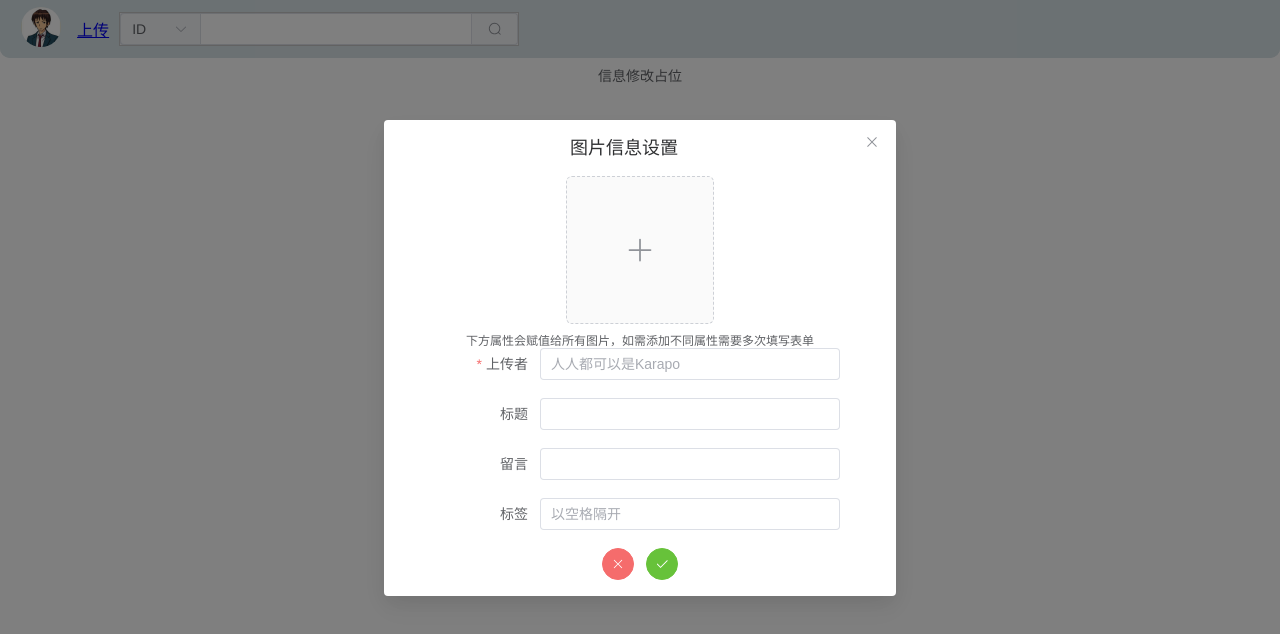
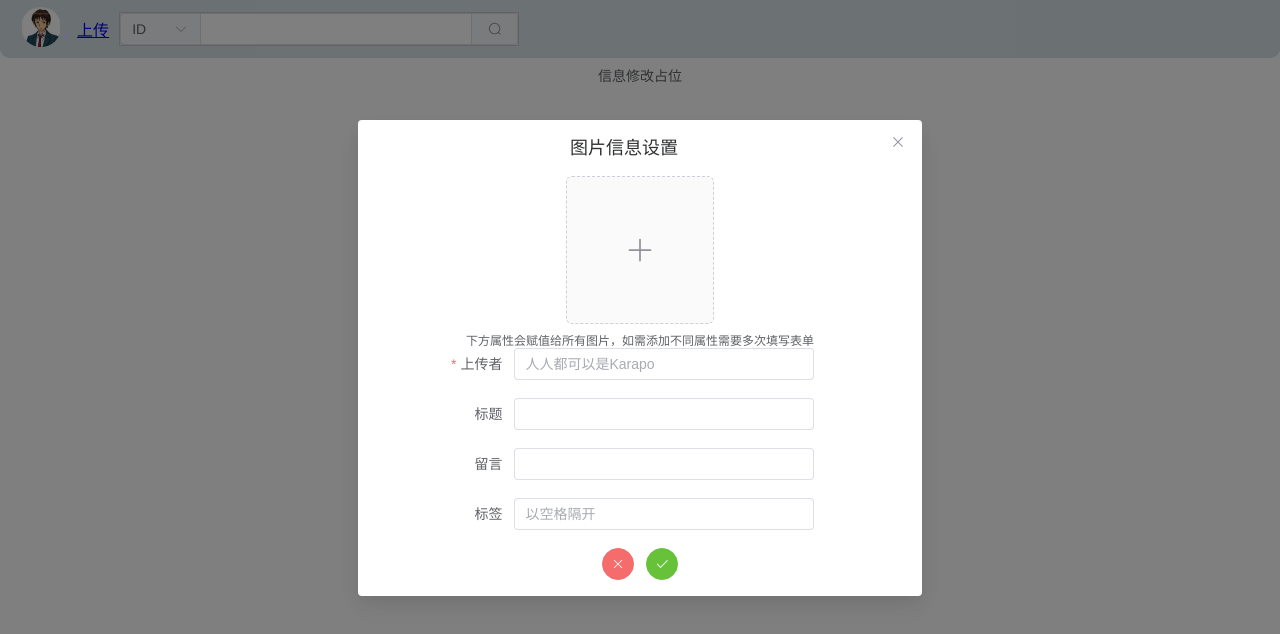
Before and after one commit to j21b3/KarapoStorehouse, a Vue app in the folder web/KKS_Project/: page /uploadpic in a window 1280 px wide. Both pictures are taken after a click on the button "信息修改占位". Shown: the top 634 px of the page. Built offline with nearby package versions, Linux system fonts and the light colour scheme.

Commit message:
upload组件排版

```diff
--- a/web/KKS_Project/src/components/upPicComp.vue
+++ b/web/KKS_Project/src/components/upPicComp.vue
@@ -37,8 +37,7 @@
 		:close-on-click-modal="false"
 		v-model="dialogFormVisible"
 		title="图片信息设置"
-		width="40%">
-		<el-form :model="form" label-width="140px">
+		width="44%">
 		<el-upload
 			v-model:file-list="tmpfileList"
 			action="none"
@@ -49,9 +48,14 @@
 			:on-change="onChangeTest"
 			:multiple="true"
 			ref="upload"
+			accept=".jpg,.jpeg,.png,.gif"
+
 			>
 			<el-icon><Plus /></el-icon>
 		</el-upload>
+
+		<el-form :model="form" label-width="140px">
+
 				<div class="el-upload__tip">
 				        下方属性会赋值给所有图片，如需添加不同属性需要多次填写表单
 				</div>
@@ -224,4 +228,9 @@
 	.dialogView{
 		width: 60%
 	}
+
+	.el-upload{
+		display: table;
+		margin: 0 auto;
+	}
 </style>
```
Lines whose indentation alone changed are shown as unchanged.
